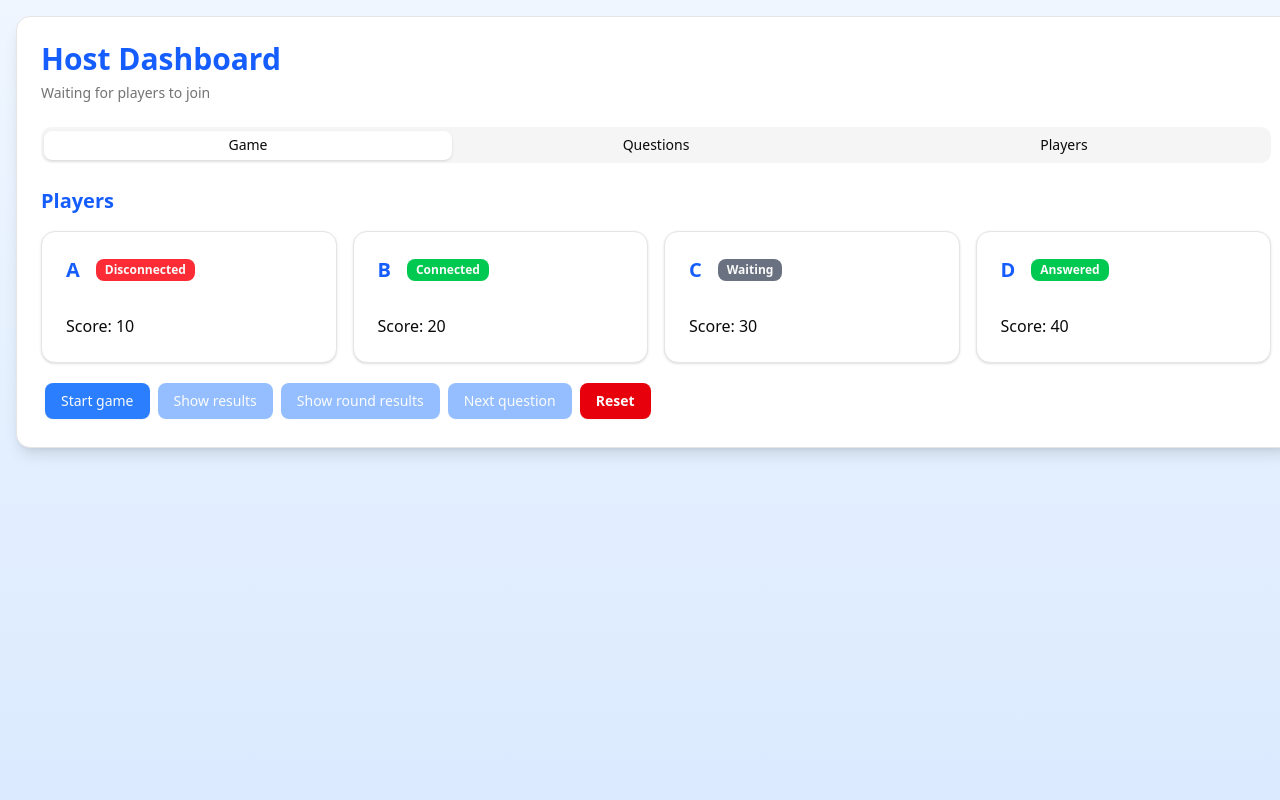
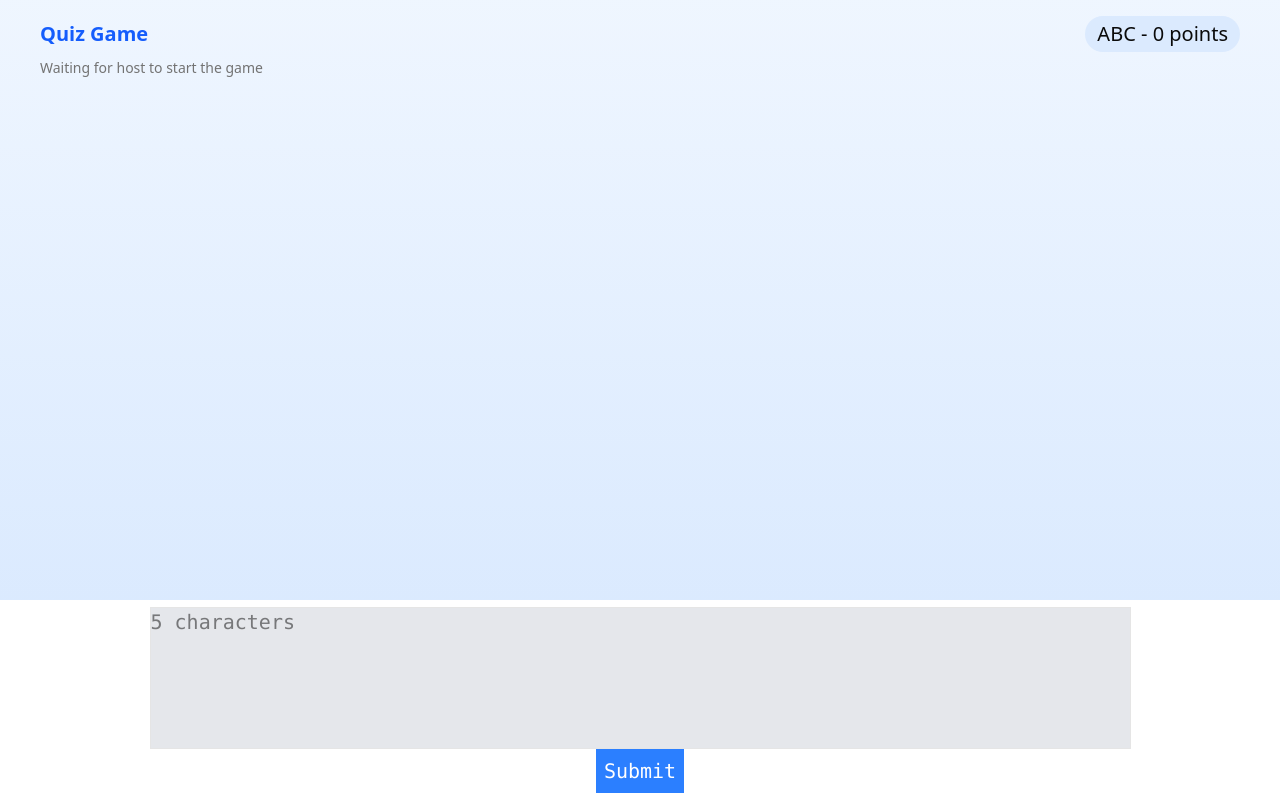
Before and after one commit to PhKhang/Game-1, a React (Vite) app in the folder client/: page / in a window 1280 px wide. Built offline with nearby package versions, Linux system fonts and the light colour scheme.

Commit message:
Added some components for player frontend

```diff
--- a/client/src/App.jsx
+++ b/client/src/App.jsx
@@ -2,13 +2,21 @@ import LoginPage from "./LoginPage";
 import HostPage from "./HostPage";
 import PlayerPage from "./PlayerPage";
 import QuestionPreview from "./components/host/question-preview";
-import { QuestionDisplay } from "./components/question-display";
 import { useState } from "react";
 import { Toaster } from "@/components/ui/sonner";
+import Leaderboard from "@/components/player/leaderboard";
+
+const playerData = {
+  players: [
+    { id: 1, name: "A", password: "123", score: 10 },
+    { id: 2, name: "B", password: "456", score: 20 },
+    { id: 3, name: "C", password: "789", score: 30 },
+    { id: 4, name: "D", password: "abc", score: 40 },
+  ],
+};
 
 function App() {
   // const [page, setPage] = useState("login-page");
-
   // const handleLogin = (password, role) => {
   //   // TODO password validation
   //   if (role === "host" && password === "123") {
@@ -17,19 +25,19 @@ function App() {
   //     alert("password or role incorrect!");
   //   }
   // };
-
   // if (page === "login-page") {
   //   return <LoginPage onLogin={handleLogin} />;
   // } else if (page === "host-page") {
   //   return <HostPage />;
   // }
   // return <div>404</div>;
-  return (
-    <>
-      <HostPage /> <Toaster richColors />
-    </>
-  );
-  // return <PlayerPage username="ABC" />;
+  // return (
+  //   <>
+  //     <HostPage /> <Toaster richColors />
+  //   </>
+  // );
+  // return <Leaderboard players={playerData.players} />;
+  return <PlayerPage username="ABC" />;
   // return <QuestionPreview question={mockQuestions[0]} />;
 }
 
--- a/client/src/HostPage.jsx
+++ b/client/src/HostPage.jsx
@@ -87,6 +87,15 @@ const mockQuestions = {
   ],
 };
 
+const playerData = {
+  players: [
+    { id: 1, name: "A", password: "123", score: 10 },
+    { id: 2, name: "B", password: "456", score: 20 },
+    { id: 3, name: "C", password: "789", score: 30 },
+    { id: 4, name: "D", password: "abc", score: 40 },
+  ],
+};
+
 const PlayerStateBadge = ({ state }) => {
   let badgeClassnames = "font-bold ml-4 ";
   if (state === "Disconnected") badgeClassnames += "bg-red-500";
@@ -100,10 +109,7 @@ export default function HostPage() {
   const [gameState, setGameState] = useState("waiting");
   const [currentRoundIndex, setCurrentRoundIndex] = useState(0);
   const [currentQuestionIndex, setCurrentQuestionIndex] = useState(0);
-  const [timeLeft, setTimeLeft] = useState(30);
-  const [answeredPlayers, setAnsweredPlayers] = useState([]);
   const [activeTab, setActiveTab] = useState("game");
-  const [shownHints, setShownHints] = useState([]);
   const [playerStates, setPlayerStates] = useState([
     "Disconnected",
     "Connected",
@@ -177,15 +183,6 @@ export default function HostPage() {
       // Game end
       setGameState("gameFinished");
     }
-  };
-
-  const playerData = {
-    players: [
-      { id: 1, name: "A", password: "123", score: 10 },
-      { id: 2, name: "B", password: "456", score: 20 },
-      { id: 3, name: "C", password: "789", score: 30 },
-      { id: 4, name: "D", password: "abc", score: 40 },
-    ],
   };
 
   return (
--- a/client/src/PlayerPage.jsx
+++ b/client/src/PlayerPage.jsx
@@ -8,9 +8,11 @@ import {
   CardTitle,
 } from "@/components/ui/card";
 import { Loader2, AlertCircle } from "lucide-react";
-import { QuestionDisplay } from "@/components/question-display";
 // import { Leaderboard } from "@/components/leaderboard";
 import { Alert, AlertDescription, AlertTitle } from "@/components/ui/alert";
+import AnswerMultipleChoice from "./components/player/answer-multiple-choice";
+import AnswerShortPhrase from "./components/player/answer-short-phrase";
+import Timer from "./components/player/timer";
 
 // Mock data
 const mockPlayers = [
@@ -40,43 +42,43 @@ export default function PlayerPage({ username }) {
   const [gameState, setGameState] = useState("waiting");
   const [currentRoundIndex, setCurrentRoundIndex] = useState(0);
   const [currentQuestionIndex, setCurrentQuestionIndex] = useState(0);
-  const [selectedAnswer, setSelectedAnswer] = useState(null);
+  const [submittedAnswer, setSubmittedAnswer] = useState("");
   const [timeLeft, setTimeLeft] = useState(30);
   const [score, setScore] = useState(0);
   const [hints, setHints] = useState([]);
   const [isCorrect, setIsCorrect] = useState(null);
 
-  const socket = useRef(null);
-  useEffect(() => {
-    socket.current = new WebSocket("ws://localhost:3000"); // Replace with your server URL
+  // const socket = useRef(null);
+  // useEffect(() => {
+  //   socket.current = new WebSocket("ws://localhost:3000"); // Replace with your server URL
 
-    // Handle socket connection
-    socket.current.onopen = (event) => {
-      socket.current.send("hello");
-      console.log("websocket connection opened");
-    };
+  //   // Handle socket connection
+  //   socket.current.onopen = (event) => {
+  //     socket.current.send("hello");
+  //     console.log("websocket connection opened");
+  //   };
 
-    // Handle incoming messages
-    socket.current.onmessage = (event) => {
-      const data = event.data.toString();
-      if (data === "start") {
-        setGameState("playing");
-        setTimeLeft(mockQuestions[currentQuestionIndex].time);
-      } else if (data === "hint") {
-        setHints((prev) => [...prev, data]);
-      }
-    };
+  //   // Handle incoming messages
+  //   socket.current.onmessage = (event) => {
+  //     const data = event.data.toString();
+  //     if (data === "start") {
+  //       setGameState("playing");
+  //       setTimeLeft(mockQuestions[currentQuestionIndex].time);
+  //     } else if (data === "hint") {
+  //       setHints((prev) => [...prev, data]);
+  //     }
+  //   };
 
-    // Handle socket close
-    socket.current.onclose = () => {
-      console.log("WebSocket connection closed");
-    };
+  //   // Handle socket close
+  //   socket.current.onclose = () => {
+  //     console.log("WebSocket connection closed");
+  //   };
 
-    return () => {
-      // Clean up on unmount
-      socket.current.close();
-    };
-  }, []);
+  //   return () => {
+  //     // Clean up on unmount
+  //     socket.current.close();
+  //   };
+  // }, []);
 
   //TODO   const submitAnswer = (answer) => {
   //     setSelectedAnswer(answer);
@@ -84,21 +86,21 @@ export default function PlayerPage({ username }) {
   //   };
 
   // Mock game progression for demo purposes
-  useEffect(() => {
-    // Wait until socket is connected before sending "play"
-    const checkSocketConnection = setInterval(() => {
-      if (
-        socket.current &&
-        socket.current.readyState === WebSocket.OPEN &&
-        gameState === "waiting"
-      ) {
-        socket.current.send("play");
-        clearInterval(checkSocketConnection);
-      }
-    }, 100);
+  // useEffect(() => {
+  //   // Wait until socket is connected before sending "play"
+  //   const checkSocketConnection = setInterval(() => {
+  //     if (
+  //       socket.current &&
+  //       socket.current.readyState === WebSocket.OPEN &&
+  //       gameState === "waiting"
+  //     ) {
+  //       socket.current.send("play");
+  //       clearInterval(checkSocketConnection);
+  //     }
+  //   }, 100);
 
-    return () => clearInterval(checkSocketConnection);
-  }, [gameState]);
+  //   return () => clearInterval(checkSocketConnection);
+  // }, [gameState]);
 
   // Mock timer countdown
   useEffect(() => {
@@ -110,7 +112,7 @@ export default function PlayerPage({ username }) {
       }, 1000);
     } else if (gameState === "playing" && timeLeft === 0) {
       // Time's up, show results
-      showResults();
+      // showResults();
     }
 
     return () => {
@@ -119,7 +121,7 @@ export default function PlayerPage({ username }) {
   }, [gameState, timeLeft]);
 
   const submitAnswer = (answer) => {
-    setSelectedAnswer(answer);
+    setSubmittedAnswer(answer);
   };
 
   const showResults = () => {
@@ -127,7 +129,7 @@ export default function PlayerPage({ username }) {
 
     // Check if answer is correct
     const isAnswerCorrect =
-      selectedAnswer === mockQuestions[currentQuestionIndex].correctAnswer;
+      submittedAnswer === mockQuestions[currentQuestionIndex].correctAnswer;
     setIsCorrect(isAnswerCorrect);
 
     // Update score if correct
@@ -147,7 +149,7 @@ export default function PlayerPage({ username }) {
 
   const nextQuestion = () => {
     setCurrentQuestionIndex((prev) => prev + 1);
-    setSelectedAnswer(null);
+    setSubmittedAnswer("");
     setGameState("waiting");
     setTimeLeft(30);
     setHints([]);
@@ -171,7 +173,7 @@ export default function PlayerPage({ username }) {
   const nextRound = () => {
     setCurrentRoundIndex((prev) => prev + 1);
     setCurrentQuestionIndex(0);
-    setSelectedAnswer(null);
+    setSubmittedAnswer(null);
     setGameState("waiting");
     setTimeLeft(30);
     setHints([]);
@@ -183,16 +185,21 @@ export default function PlayerPage({ username }) {
   };
 
   return (
-    <div className="flex min-h-screen flex-col p-4 bg-gradient-to-b from-blue-50 to-blue-100">
-      <div className="container mx-auto max-w-md">
-        <Card className="shadow-lg">
+    <>
+      <div className="flex h-[calc(100vh*3/4)] flex-col p-4 bg-gradient-to-b from-blue-50 to-blue-100">
+        <div className="container mx-auto">
           <CardHeader>
             <div className="flex justify-between items-center">
               <CardTitle className="text-xl font-bold text-blue-600">
                 Quiz Game
               </CardTitle>
-              <div className="text-sm bg-blue-100 px-3 py-1 rounded-full">
-                {username}
+              <div className="flex">
+                <div className="bg-blue-100 px-3 py-1 rounded-full text-xl">
+                  {username} - {score} points
+                </div>
+                {timeLeft > 0 && gameState === "playing" && (
+                  <Timer seconds={timeLeft} onTimeout={() => setTimeLeft(0)} />
+                )}
               </div>
             </div>
             <CardDescription>
@@ -210,7 +217,7 @@ export default function PlayerPage({ username }) {
             </CardDescription>
           </CardHeader>
           <CardContent className="space-y-6">
-            {gameState === "waiting" && (
+            {/* {gameState === "waiting" && (
             <div className="flex flex-col items-center justify-center py-12 text-center">
               <Loader2 className="h-8 w-8 animate-spin text-blue-500 mb-4" />
               <p className="text-muted-foreground">
@@ -274,9 +281,7 @@ export default function PlayerPage({ username }) {
                       Correct! +10 points
                     </div>
                   ) : (
-                      <div className="text-red-600 font-semibold">
-                        Incorrect!
-                      </div>
+                    <div className="text-red-600 font-semibold">Incorrect!</div>
                   )}
                 </div>
 
@@ -299,8 +304,6 @@ export default function PlayerPage({ username }) {
                 </div>
               </div>
 
-                {/*TODO <Leaderboard players={mockPlayers} /> */}
-
               <div className="text-center text-sm text-muted-foreground">
                 Next round starting soon...
               </div>
@@ -313,19 +316,24 @@ export default function PlayerPage({ username }) {
 
               <div className="text-center mb-4">
                 <div className="text-lg">Your Final Score</div>
-                  <div className="text-3xl font-bold text-blue-600">
-                    {score}
+                <div className="text-3xl font-bold text-blue-600">{score}</div>
               </div>
-                </div>
-
-                {/*TODO <Leaderboard players={mockPlayers} /> */}
 
               <Button className="w-full">Back to Home (TODO)</Button>
             </div>
-            )}
+          )} */}
           </CardContent>
-        </Card>
         </div>
       </div>
+      <div className="h-[calc(100vh*1/4)] flex items-center justify-center">
+        {/* <AnswerShortPhrase
+          answerLengthHint={mockQuestions[0].correctAnswer.length}
+        /> */}
+        <AnswerShortPhrase
+          hint={mockQuestions[0].correctAnswer.length + " characters"}
+          onSubmit={() => setGameState("playing")}
+        />
+      </div>
+    </>
   );
 }
--- /dev/null
+++ b/client/src/components/player/answer-multiple-choice.jsx
@@ -0,0 +1,62 @@
+import React, { useState } from "react";
+
+const AnswerMultipleChoice = ({ options, onSubmit }) => {
+  const [answer, setAnswer] = useState("");
+  const [answerSubmitted, setAnswerSubmitted] = useState(false);
+
+  const handleSubmit = (option) => {
+    console.log(`Button pressed: ${option}`);
+    setAnswer(option);
+    //TODO send answer to server
+    onSubmit();
+    setAnswerSubmitted(true);
+  };
+
+  const optionSpan = (optionCount) => {
+    if (optionCount <= 2) return "col-span-6 row-span-4";
+    if (optionCount <= 4) return "col-span-6 row-span-2";
+    return "col-span-4 row-span-2";
+  };
+
+  return (
+    <>
+      <form
+        className="grid grid-cols-12 grid-rows-4 w-full h-full gap-4 p-4"
+        onSubmit={(e) => e.preventDefault()}
+      >
+        {!answerSubmitted
+          ? options.map((option, index) => {
+              return (
+                <button
+                  key={index}
+                  className={
+                    optionSpan(options.length) +
+                    " bg-blue-500 hover:bg-blue-600 text-3xl text-white h-full"
+                  }
+                  onClick={() => handleSubmit(option)}
+                >
+                  {option}
+                </button>
+              );
+            })
+          : options.map((option, index) => {
+              return (
+                <button
+                  key={index}
+                  className={
+                    optionSpan(options.length) +
+                    (option === answer ? " bg-blue-500" : " bg-gray-500") +
+                    " text-3xl text-white h-full"
+                  }
+                  disabled={answerSubmitted}
+                >
+                  {option}
+                </button>
+              );
+            })}
+      </form>
+    </>
+  );
+};
+
+export default AnswerMultipleChoice;
--- /dev/null
+++ b/client/src/components/player/answer-short-phrase.jsx
@@ -0,0 +1,50 @@
+import React, { useState } from "react";
+import { Input } from "@/components/ui/input";
+import { Button } from "@/components/ui/button";
+
+const AnswerShortPhrase = ({ hint, onSubmit }) => {
+  const [answer, setAnswer] = useState("");
+  const [answerSubmitted, setAnswerSubmitted] = useState(false);
+
+  const handleSubmit = (event) => {
+    event.preventDefault();
+    onSubmit();
+    //TODO process answer
+    console.log(answer);
+    setAnswerSubmitted(true);
+  };
+
+  return (
+    <>
+      <form
+        className="w-full h-full p-4 flex items-center justify-center"
+        onSubmit={(e) => handleSubmit(e)}
+      >
+        <div className="flex flex-col items-center">
+          <textarea
+            id="answer"
+            className="text-xl border font-mono bg-gray-200 resize-none"
+            cols={80}
+            rows={5}
+            type="text"
+            value={answer}
+            onChange={(e) => setAnswer(e.target.value)}
+            placeholder={hint}
+            required
+            disabled={answerSubmitted}
+          />
+          {!answerSubmitted && (
+            <button
+              type="submit"
+              className="text-xl py-2 px-2 font-mono bg-blue-500 text-white hover:bg-blue-600"
+            >
+              Submit
+            </button>
+          )}
+        </div>
+      </form>
+    </>
+  );
+};
+
+export default AnswerShortPhrase;
--- /dev/null
+++ b/client/src/components/player/leaderboard.jsx
@@ -0,0 +1,44 @@
+import { Card, CardHeader } from "@/components/ui/card";
+import { Trophy, Medal } from "lucide-react";
+
+export default function Leaderboard({ players }) {
+  // Sort players by score (highest first)
+  const sortedPlayers = [...players].sort((a, b) => b.score - a.score);
+
+  return (
+    <div className="space-y-3">
+      <div className="space-y-2">
+        {sortedPlayers.length === 0 ? (
+          <div className="text-center text-muted-foreground">
+            No players yet
+          </div>
+        ) : (
+          <div className="space-y-2">
+            {sortedPlayers.map((player, index) => (
+              <Card
+                key={player.id}
+                className="p-3 flex items-center justify-between"
+              >
+                <div className="flex items-center gap-3">
+                  <div className="flex items-center justify-center w-8 h-8 rounded-full bg-blue-100 text-blue-600 font-semibold">
+                    {index === 0 ? (
+                      <Trophy className="h-4 w-4 text-yellow-500" />
+                    ) : index === 1 ? (
+                      <Medal className="h-4 w-4 text-gray-400" />
+                    ) : index === 2 ? (
+                      <Medal className="h-4 w-4 text-amber-700" />
+                    ) : (
+                      index + 1
+                    )}
+                  </div>
+                  <div className="font-medium">{player.name}</div>
+                </div>
+                <div className="font-semibold">{player.score} pts</div>
+              </Card>
+            ))}
+          </div>
+        )}
+      </div>
+    </div>
+  );
+}
--- /dev/null
+++ b/client/src/components/player/timer.jsx
@@ -0,0 +1,35 @@
+import React, { useState, useEffect, useRef } from "react";
+
+const Timer = ({ seconds, onTimeout }) => {
+  const [currSeconds, setCurrSeconds] = useState(seconds);
+  const timeoutRef = useRef(null);
+
+  useEffect(() => {
+    if (currSeconds > 0) {
+      timeoutRef.current = setTimeout(() => {
+        setCurrSeconds((prev) => prev - 1);
+      }, 1000);
+    } else {
+      clearTimeout(timeoutRef.current);
+      if (onTimeout) onTimeout();
+    }
+
+    return () => clearTimeout(timeoutRef.current);
+  }, [currSeconds, onTimeout]);
+
+  const formatTime = (sec) => {
+    const minutes = Math.floor(sec / 60)
+      .toString()
+      .padStart(2, "0");
+    const seconds = (sec % 60).toString().padStart(2, "0");
+    return `${minutes}:${seconds}`;
+  };
+
+  return (
+    <div className="text-center space-y-4">
+      <h2 className="text-4xl font-bold">{formatTime(currSeconds)}</h2>
+    </div>
+  );
+};
+
+export default Timer;
--- a/client/src/components/question-display.jsx
+++ /dev/null
@@ -1,47 +0,0 @@
-import { Button } from "@/components/ui/button";
-import { CheckCircle, XCircle } from "lucide-react";
-
-export function QuestionDisplay({
-  question,
-  showAnswer,
-  selectedAnswer,
-  onSelectAnswer,
-  disabled = false,
-}) {
-  return (
-    <div className="space-y-4">
-      <div className="text-lg font-semibold text-center">{question.text}</div>
-
-      <div className="grid grid-cols-1 gap-3">
-        {question.options.map((option) => {
-          const isCorrect = showAnswer && option === question.correctAnswer;
-          const isIncorrect =
-            showAnswer &&
-            selectedAnswer === option &&
-            option !== question.correctAnswer;
-          const isSelected = selectedAnswer === option;
-
-          return (
-            <Button
-              key={option}
-              variant={isSelected ? "default" : "outline"}
-              className={`h-auto py-3 px-4 justify-between ${
-                isCorrect
-                  ? "bg-green-100 border-green-500 text-green-800"
-                  : isIncorrect
-                  ? "bg-red-100 border-red-500 text-red-800"
-                  : ""
-              }`}
-              onClick={() => onSelectAnswer && onSelectAnswer(option)}
-              disabled={disabled || showAnswer}
-            >
-              <span>{option}</span>
-              {isCorrect && <CheckCircle className="h-5 w-5 text-green-600" />}
-              {isIncorrect && <XCircle className="h-5 w-5 text-red-600" />}
-            </Button>
-          );
-        })}
-      </div>
-    </div>
-  );
-}
```
Lines whose indentation alone changed are shown as unchanged.
